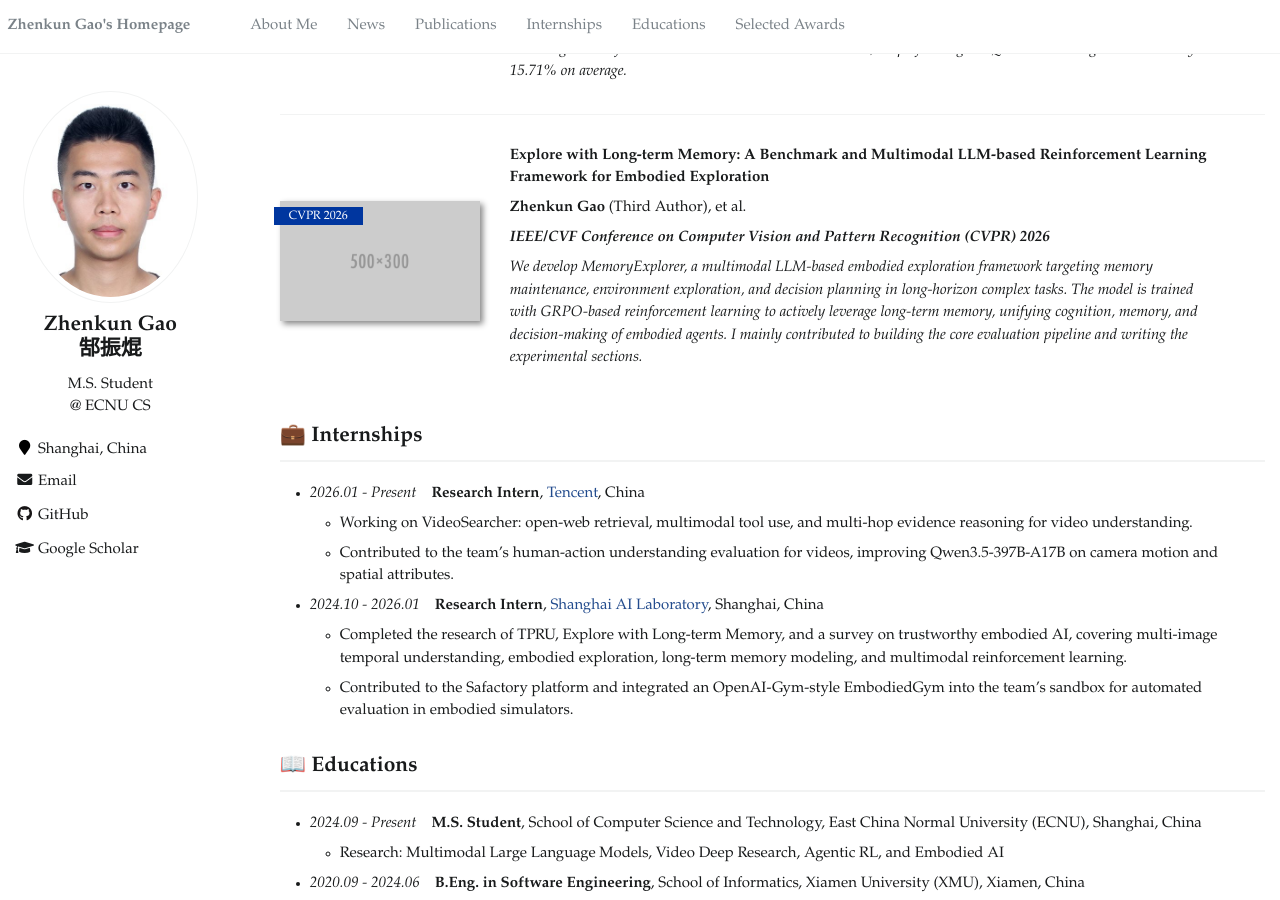
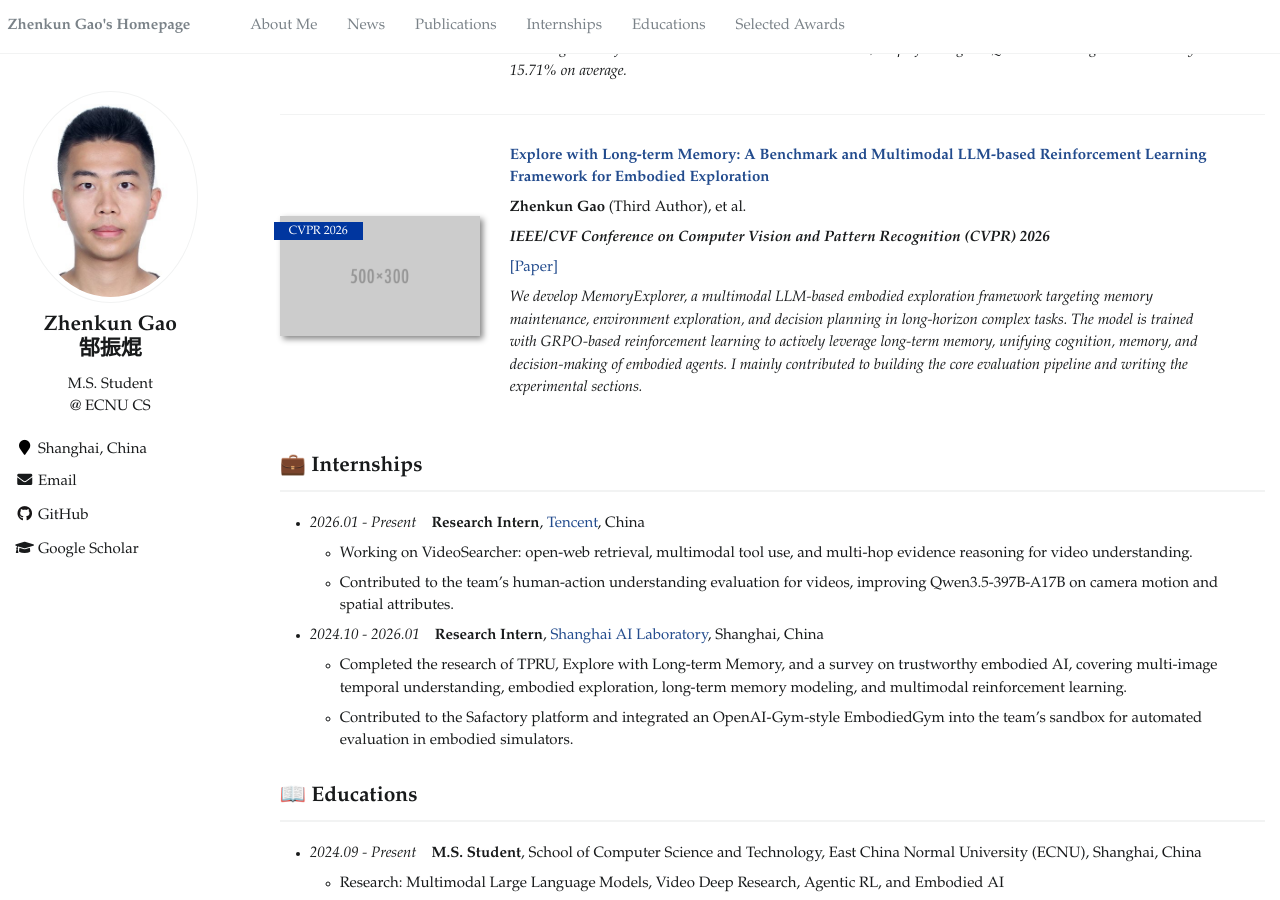
Before and after one commit to Stephen-gzk/stephen-gzk.github.io, a Jekyll site: the page built from _pages/about.md, in a window 1280 px wide and 900 px high, scrolled down 1096 px. Built offline with Jekyll 4.4.1, drawn with Linux system fonts in a browser that asks for light colours.

Commit message:
Add MemoryExplorer arXiv link (paper box + news)
Co-Authored-By: Claude Fable 5 <noreply@anthropic.com>

```diff
--- a/_pages/about.md
+++ b/_pages/about.md
@@ -27,7 +27,7 @@ My research interest mainly includes **Multimodal Large Language Models (MLLMs)*
 # 🔥 News
 
 - *2026.05* &ensp; **VideoSearcher** is submitted to EMNLP 2026! 🚀
-- *2026.02* &ensp; **MemoryExplorer** is accepted by CVPR 2026! 🎉
+- *2026.02* &ensp; [MemoryExplorer](https://arxiv.org/abs/2601.10744) is accepted by CVPR 2026! 🎉
 - *2026.01* &ensp; [TPRU](https://arxiv.org/abs/2602.18884) is accepted by ICLR 2026! 🎉
 - *2026.01* &ensp; I join [Tencent](https://www.tencent.com/en-us/) as a research intern! 🔬
 - *2024.10* &ensp; I join [Shanghai AI Laboratory](https://www.shlab.org.cn/) as a research intern! 🔬
@@ -76,11 +76,13 @@ My research interest mainly includes **Multimodal Large Language Models (MLLMs)*
 <div class='paper-box'><div class='paper-box-image'><div><div class="badge">CVPR 2026</div><img src='images/500x300.png' alt="memoryexplorer" width="100%"></div></div>
 <div class='paper-box-text' markdown="1">
 
-**Explore with Long-term Memory: A Benchmark and Multimodal LLM-based Reinforcement Learning Framework for Embodied Exploration**
+[**Explore with Long-term Memory: A Benchmark and Multimodal LLM-based Reinforcement Learning Framework for Embodied Exploration**](https://arxiv.org/abs/2601.10744)
 
 **Zhenkun Gao** (Third Author), et al.
 
 ***IEEE/CVF Conference on Computer Vision and Pattern Recognition (CVPR) 2026***
+
+[[Paper]](https://arxiv.org/abs/2601.10744)
 
 *We develop MemoryExplorer, a multimodal LLM-based embodied exploration framework targeting memory maintenance, environment exploration, and decision planning in long-horizon complex tasks. The model is trained with GRPO-based reinforcement learning to actively leverage long-term memory, unifying cognition, memory, and decision-making of embodied agents. I mainly contributed to building the core evaluation pipeline and writing the experimental sections.*
 
```
